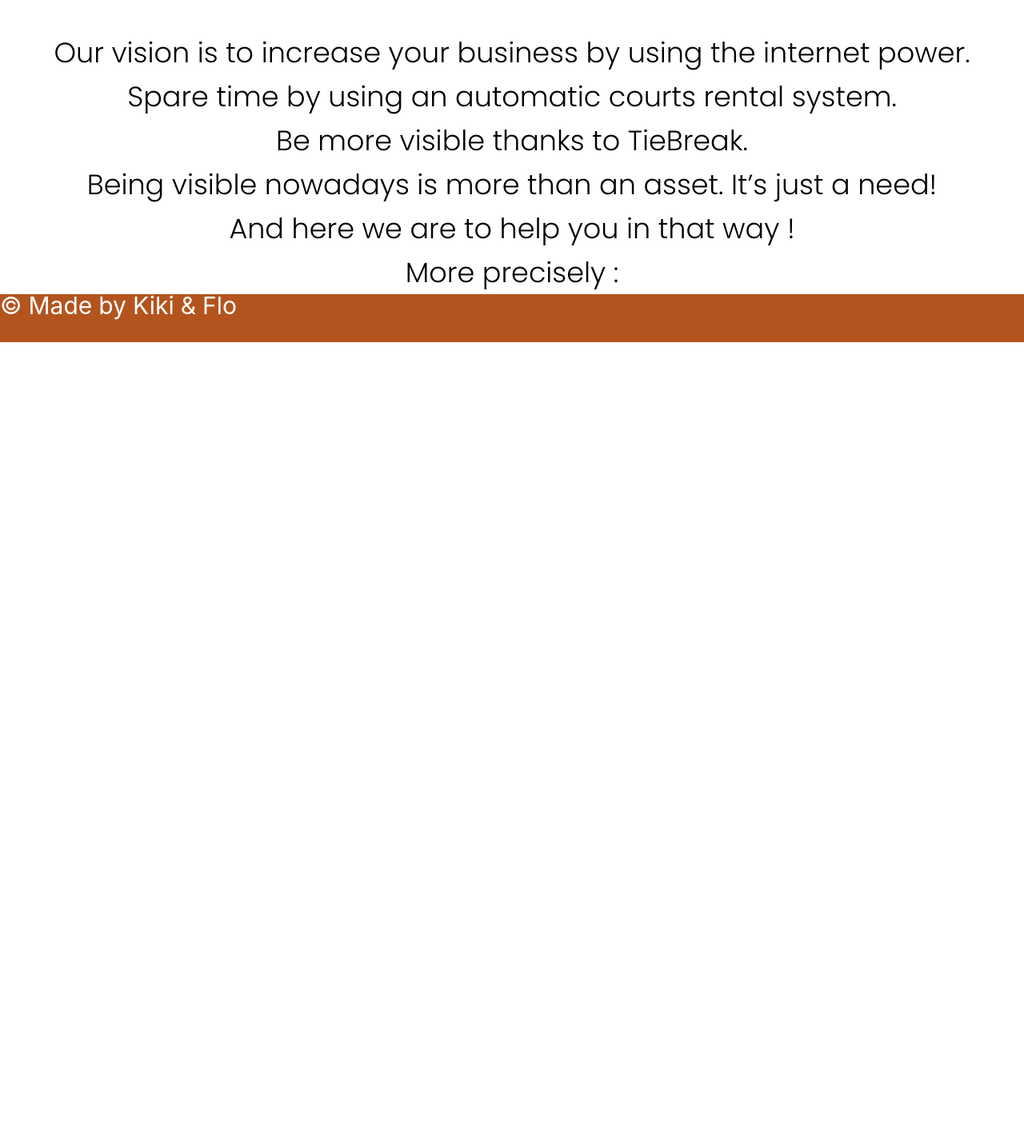
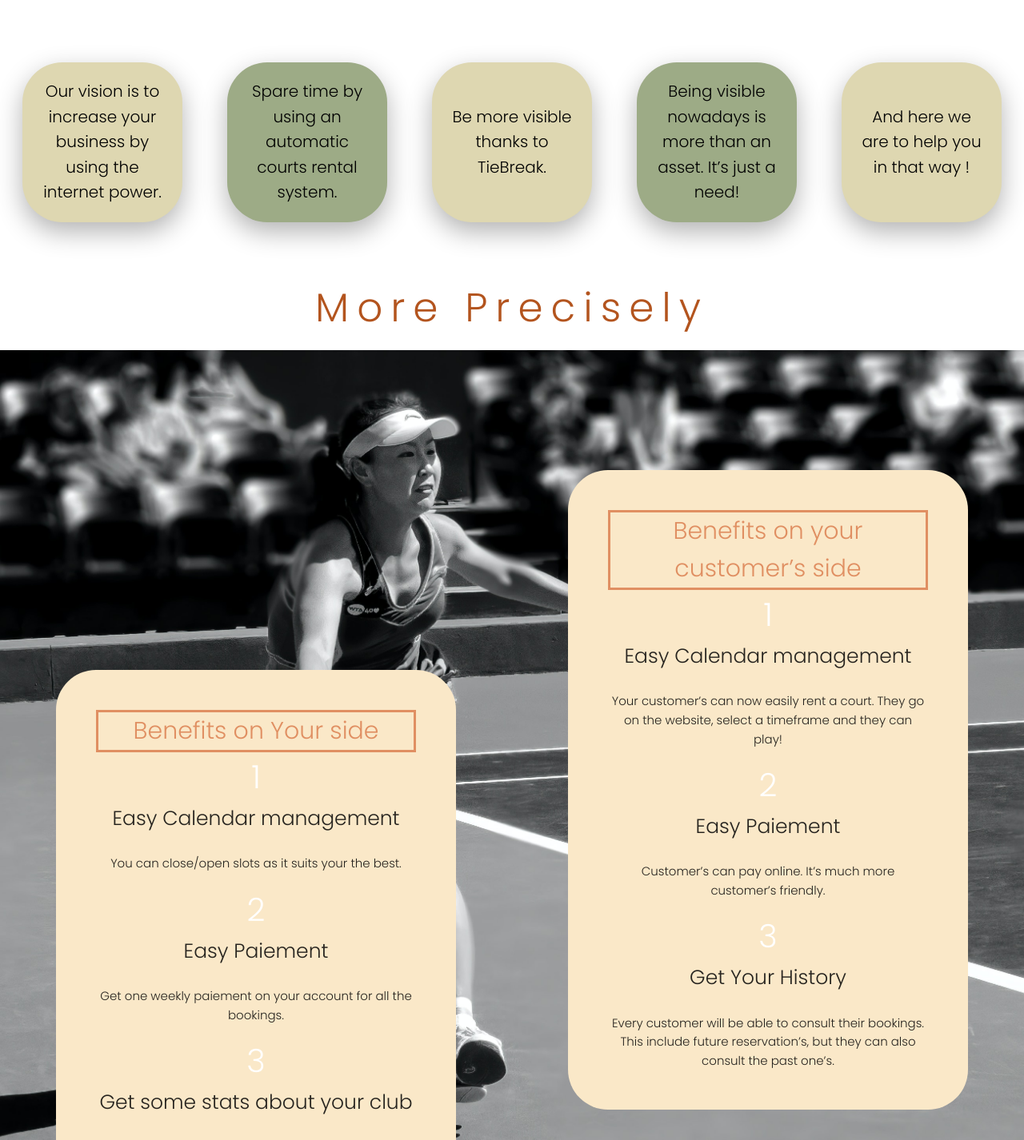
Before and after one commit to killiangemoets/TieBreak, a React (Create React App) app in the folder reactapp/: page /club in a window 1280 px wide. Shown: the part 802-2228 px from the top of the page at 80% size. Before the commit the page ends 1239 px from the top, so only its background shows below. Built offline with nearby package versions, Linux system fonts and the light colour scheme.

Commit message:
finalproject

```diff
--- a/reactapp/src/screens/ClubMain.js
+++ b/reactapp/src/screens/ClubMain.js
@@ -22,7 +22,7 @@
         <div className="allPage">
           <div className="club-banner">
             <div className="header-title">
-              <h1 id="title">TieBreak</h1>
+              <h1 id="title-club-page">TieBreak</h1>
             </div>
             <div className="header-description">
               <p>The must-have tennis management app</p>
@@ -32,22 +32,133 @@
           </div>
 
           <div className="general-explanation">
-            <div className="text-explanation">
-              <p className="text">
-                  Our vision is to increase your business by using the internet power.
-                  <br/>
-                  Spare time by using an automatic courts rental system.
-                  <br/>
-                  Be more visible thanks to TieBreak.
-                  <br/>
-                  Being visible nowadays is more than an asset. It’s just a need!
-                  <br/>
-                  And here we are to help you in that way !
-                  <br />
-                  More precisely :{" "}
+
+
+            <div className="card-club-page-odd">
+              <p className="text-description">
+                Our vision is to increase your business by using the internet power.
               </p>
             </div>
+
+            <div className="card-club-page-even">
+              <p className="text-description">
+                Spare time by using an automatic courts rental system.
+              </p>
+            </div>
+
+            <div className="card-club-page-odd">
+              <p className="text-description">
+                Be more visible thanks to TieBreak.
+              </p>
+            </div>
+
+            <div className="card-club-page-even">
+              <p className="text-description">
+                Being visible nowadays is more than an asset. It’s just a need!
+              </p>
+            </div>
+
+            <div className="card-club-page-odd">
+              <p className="text-description">
+                And here we are to help you in that way !
+              </p>
+            </div>
+
           </div>
+
+          <div className="after-banner-space"> </div>
+
+          <div className="more-precisely-title">
+            <h3 className="title-more-precisely"> More Precisely</h3>
+          </div>
+
+          <div className="more-precisely-card">
+
+            <div className="more-precisely-left">
+
+              <h2 className="more-precisly-card-header"> Benefits on Your side </h2>
+
+              <div>
+
+                <p className="more-precisely-number"> 1 </p>
+
+                <p className="more-precisely-header"> Easy Calendar management</p>
+
+                <p className="more-precisely-description">You can close/open slots as it suits your the best.</p>
+
+              </div>
+
+              <div>
+
+                <p className="more-precisely-number"> 2 </p>
+
+                <p className="more-precisely-header"> Easy Paiement</p>
+
+                <p className="more-precisely-description">Get one weekly paiement on your account for all the
+                    bookings.</p>
+
+              </div>
+
+              <div>
+
+                <p className="more-precisely-number"> 3 </p>
+
+                <p className="more-precisely-header"> Get some stats about your club</p>
+
+                <p className="more-precisely-description">We’ll provide you with a fabulous dashboard. You’ll be able
+                    to get more informtion about your club’s rental.</p>
+
+              </div>
+
+
+
+
+
+            </div>
+
+            <div className="more-precisely-rigth">
+
+              <h2 className="more-precisly-card-header"> Benefits on your customer’s side </h2>
+
+              <div>
+
+                <p className="more-precisely-number"> 1 </p>
+
+                <p className="more-precisely-header"> Easy Calendar management</p>
+
+                <p className="more-precisely-description">Your customer’s can now easily rent a court. They go on the
+                    website, select a timeframe and they can play!</p>
+
+              </div>
+
+              <div>
+
+                <p className="more-precisely-number"> 2 </p>
+
+                <p className="more-precisely-header"> Easy Paiement</p>
+
+                <p className="more-precisely-description">Customer’s can pay online. It’s much more customer’s
+                    friendly.</p>
+
+              </div>
+
+              <div>
+
+                <p className="more-precisely-number"> 3 </p>
+
+                <p className="more-precisely-header"> Get Your History</p>
+
+                <p className="more-precisely-description">Every customer will be able to consult their bookings. This
+                    include future reservation’s, but they can also consult the
+                    past one’s.</p>
+
+              </div>
+            </div>
+
+
+
+          </div>
+
 
 
 
@@ -64,160 +175,3 @@
 }
 
 export default ClubMain;
-
-
-
-
-
-
-
-
-      /*
-      <div
-        className="margin-top club-main-section"
-        onClick={() => hideNavBar()}
-      >
-        <div className="margin-top left-section container">
-
-          <img
-            className="photo-club"
-            src="../../TennisManagement.png"
-            alt="ball"
-          />
-
-          <div className="main-title">
-            <h1>
-              {" "}
-              Welcome on the club <br />
-              management Page
-            </h1>
-          </div>
-        </div>
-
-        <div className="MiddLine"></div>
-
-        <div className="right-section container">
-          <div className="UpperText">
-            <div className="title-right-section">
-              <h1> How does it work? </h1>
-            </div>
-            <div className="text-right-section ">
-              <p>
-                Many clubs do not use the power of the internet to be more
-                profitable. Our vision is to increase your business. Most of the
-                clubs are handling the reservations by phone, by email, or on
-                their own website. This is asking a lot of time to ensure a good
-                management of the courts rental.
-                <br />
-                <br />
-                By using TieBreak, your visibility will be increased and the
-                occupation rate of your courts will be significantly improved.
-                Being visible nowadays is more than an asset. It’s just a need!
-                And here we are to help you in that way ! More precisely :{" "}
-              </p>
-            </div>
-          </div>
-
-          <div className="body-text-section">
-            <div className="body-left-text-section">
-              <div className="body-text-section-title">
-                <h2>Benefits on Your side</h2>
-              </div>
-              <div className="step-club">
-                <div className="body-text-section-number">
-                  <p> 1.</p>
-                </div>
-                <div className="body-text-section-underlined-titel">
-                  <p>Easy Calendar management</p>
-                </div>
-                <div className="body-text-section-text">
-                  <p>You can close/open slots as it suits your the best.</p>
-                </div>
-              </div>
-
-              <div className="step-club">
-                <div className="body-text-section-number">
-                  <p> 2.</p>
-                </div>
-                <div className="body-text-section-underlined-titel">
-                  <p>Easy Paiement</p>
-                </div>
-                <div className="body-text-section-text">
-                  <p>
-                    Get one weekly paiement on your account for all the
-                    bookings.{" "}
-                  </p>
-                </div>
-              </div>
-
-              <div className="step-club">
-                <div className="body-text-section-number">
-                  <p> 3.</p>
-                </div>
-                <div className="body-text-section-underlined-titel">
-                  <p>Get some stats about your club</p>
-                </div>
-                <div className="body-text-section-text">
-                  <p>
-                    We’ll provide you with a fabulous dashboard. You’ll be able
-                    to get more informtion about your club’s rental.{" "}
-                  </p>
-                </div>
-              </div>
-            </div>
-            <div className="body-middle-line-section"></div>
-
-            <div className="body-right-text-section">
-              <div className="body-text-section-title">
-                <h2>Benefits on your customer’s side</h2>
-              </div>
-              <div className="step-club">
-                <div className="body-text-section-number">
-                  <p> 1.</p>
-                </div>
-                <div className="body-text-section-underlined-titel">
-                  <p>Easy Calendar management</p>
-                </div>
-                <div className="body-text-section-text">
-                  <p>
-                    Your customer’s can now easily rent a court. They go on the
-                    website, select a timeframe and they can play!{" "}
-                  </p>
-                </div>
-              </div>
-
-              <div className="step-club">
-                <div className="body-text-section-number">
-                  <p> 2.</p>
-                </div>
-                <div className="body-text-section-underlined-titel">
-                  <p>Easy Paiement</p>
-                </div>
-                <div className="body-text-section-text">
-                  <p>
-                    Customer’s can pay online. It’s much more customer’s
-                    friendly.{" "}
-                  </p>
-                </div>
-              </div>
-
-              <div className="step-club">
-                <div className="body-text-section-number">
-                  <p> 3.</p>
-                </div>
-                <div className="body-text-section-underlined-titel">
-                  <p>Get your history</p>
-                </div>
-                <div className="body-text-section-text">
-                  <p>
-                    {" "}
-                    Every customer will be able to consult their bookings. This
-                    include future reservation’s, but they can also consult the
-                    past one’s.{" "}
-                  </p>
-                </div>
-              </div>
-            </div>
-          </div>
-        </div>
-      </div> */
--- a/reactapp/src/stylesheets/clubMainPage.css
+++ b/reactapp/src/stylesheets/clubMainPage.css
@@ -29,11 +29,11 @@
   align-items: center;
 }
 
-#title {
+#title-club-page {
   color: white;
   /* color: #E08F62; */
-  font-size: 3rem;
-  letter-spacing: 5rem;
+  font-size: 8rem;
+  letter-spacing: 4rem;
 }
 
 .header-description {
@@ -43,39 +43,129 @@
 }
 
 .after-banner-space{
-  height: 5vh;
+  height: 10vh;
   background-color: white;
 }
 
 .general-explanation{
   display:flex;
-  justify-content: center;
+  justify-content: space-around;
   align-items: center;
 }
 
-
-.text-explanation{
-  background-color: white;
+.card-club-page-odd{
+  background-color: #DED7B1;
+  width: 20rem;
+  height: 20rem;
+  border-radius: 50px;
   display: flex;
+  flex-direction: column;
+  align-items: center;
   justify-content: center;
-  align-items: center;
-  width: 140rem;
-  border-radius: 25px;
+  box-shadow: 0 1.2rem 3.2rem rgba(0,0,0,0.3);
 
 }
 
-.text{
-  margin: 0 2rem;
-  font-size: 3.5rem;
-  color: black;
-  text-align: center;
-  font-family: 'Poppins', sans-serif;
+.card-club-page-even{
+  background-color: #9DAB86;
+  width: 20rem;
+  height: 20rem;
+  border-radius: 50px;
+  display: flex;
+  flex-direction: column;
+  align-items: center;
+  justify-content: center;
+  box-shadow: 0 1.2rem 3.2rem rgba(0,0,0,0.3);
 
 }
 
 
+.text-description{
+  margin: 0 2rem;
+  font-size: 2rem;
+  color: black;
+  text-align: center;
+  font-family: 'Poppins', sans-serif;
+}
+
+.more-precisely-title{
+  display: flex;
+  justify-content: center;
+  align-items: center;
+  height: 10vh;
+}
+
+.title-more-precisely{
+  font-family: 'Poppins', sans-serif;
+  font-size: 5rem;
+  color: #b3541e;
+  letter-spacing: 1rem;
+
+}
+
+.more-precisely-card{
+  display: flex;
+  justify-content: space-around;
+  background-image: url('../../public/clubPageSecond.jpeg');
+  background-position: center center;
+  background-size: cover;
+  height: 150vh;
+}
+
+.more-precisely-left{
+  padding: 5rem;
+  width: 50rem;
+  height: 65rem;
+  background-color: #FAE8C8;
+  margin: 40rem 0 0 0;
+  border-radius: 50px;
 
 
+}
+
+.more-precisely-rigth{
+  padding: 5rem;
+  width: 50rem;
+  height: 80rem;
+  background-color: #FAE8C8;
+  margin: 15rem 0 0 0;
+  border-radius: 50px;
+}
+
+.more-precisly-card-header{
+  display: flex;
+  justify-content: center;
+  color: #E08F62;
+  font-size: 3rem;
+  margin: 0px;
+  border: solid;
+  border-color: #E08F62;
+  text-align: center;
+}
+
+.more-precisely-number{
+  display:flex;
+  justify-content: center;
+  font-size: 4rem;
+  color:white;
+  margin: 0px;
+
+}
+
+.more-precisely-header{
+  font-size: 2.5rem;
+  display:flex;
+  justify-content: center;
+}
+
+.more-precisely-description{
+  font-size: 1.5rem;
+  display:flex;
+  justify-content: center;
+  align-items: center;
+  text-align: center;
+
+}
 
 
 
```
Also changed, not shown: reactapp/src/screens/Home.js (+4 -4 lines), reactapp/src/stylesheets/homepage.css (+5 -4 lines), reactapp/public/clubPageSecond.jpeg (added), 1 other file (tests, documents, lock files or other folders).
